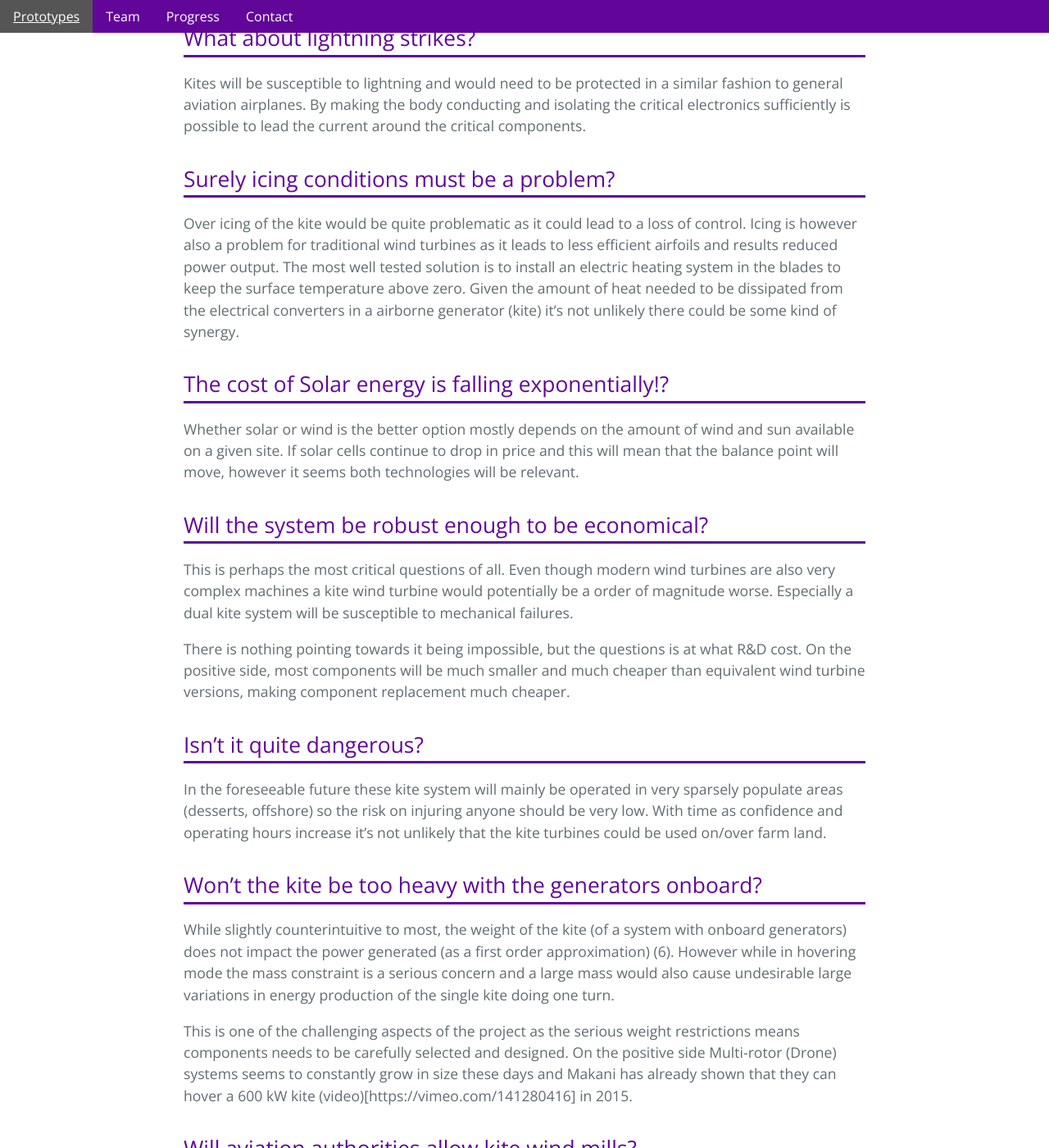
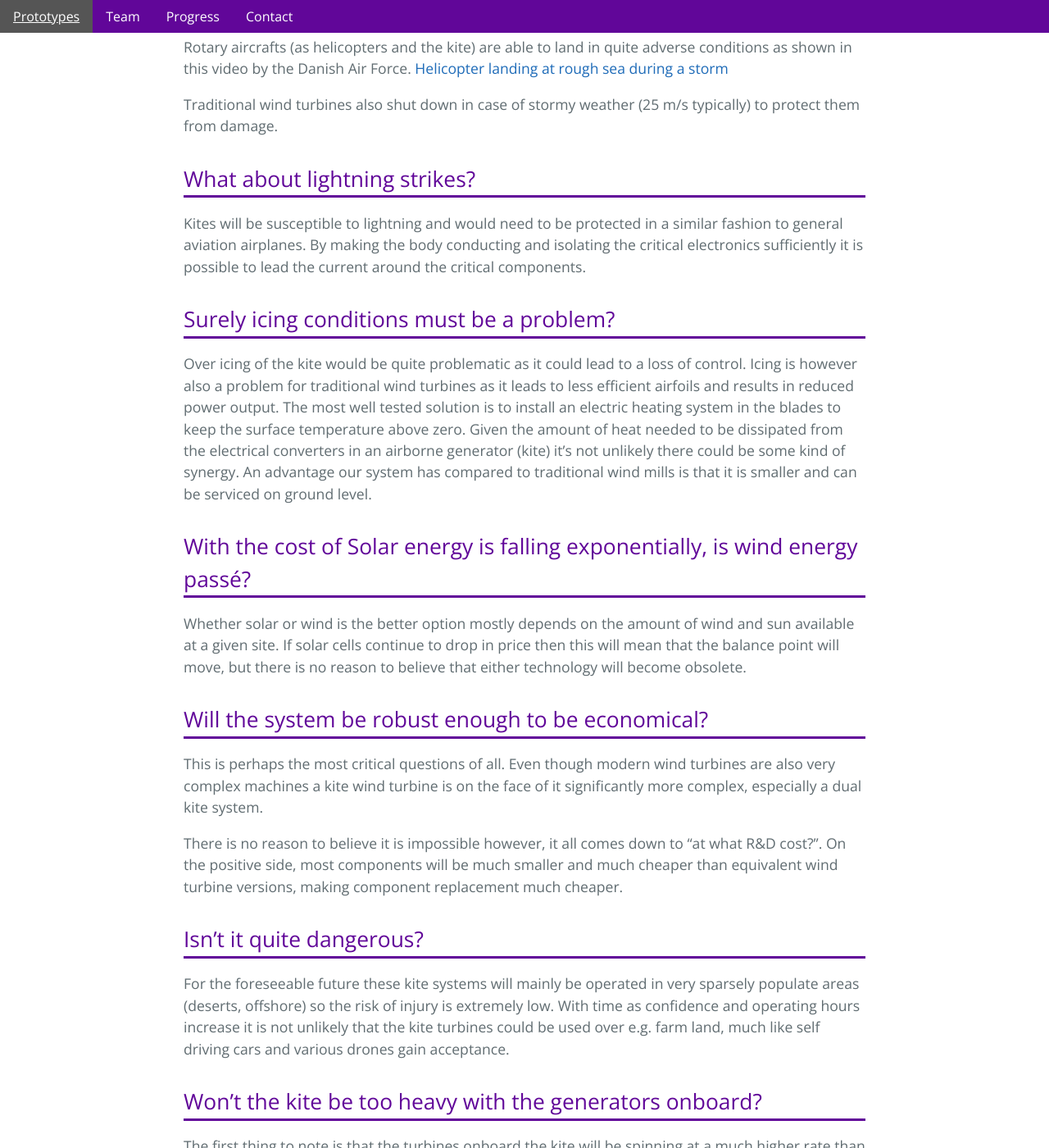
Before and after one commit to kitextech/kitextech.github.io, a Jekyll site: the page built from _posts/2017-03-22-critical-questions.md, in a window 1280 px wide and 1400 px high, scrolled down 1953 px. Shown: the whole window at 82% size. Built offline with Jekyll 4.4.1, drawn with Linux system fonts in a browser that asks for light colours; some of the changed text lies outside the part shown.

Commit message:
Update 2017-03-22-critical-questions.md

```diff
--- a/_posts/2017-03-22-critical-questions.md
+++ b/_posts/2017-03-22-critical-questions.md
@@ -19,49 +19,53 @@
 We do recognize the importance of intellectual property and have and advisor to the team with more than 10 years of IP experience and a PhD in electromechanics and aerodynamics.
 
 ## Don't kites use too much space?
-The energy production per area is an interesting question. Italian researchers have estimated that airborne wind energy systems could increase energy production per unit of land by a factor of 5 to 15 times, but it's not very clear how they arrive at those numbers (7). Until further research has been done on the topic we expect output will be in the same order of magnitude. Interestingly enough for traditional windmills the output per area does not vary with their size [Stiesdal (in Danish) ](https://ing.dk/blog/bliver-vindmoellerne-ved-med-at-vokse-del-ii-192275).
+The energy production per area is an interesting question. Italian researchers have estimated that airborne wind energy systems could increase energy production per unit of land by a factor of 5 to 15 times, but it's not very clear how they arrive at those numbers (7). Until further research has been done on the topic we expect output will be in the same order of magnitude. Interestingly enough for traditional windmills the output per land area does not vary with their size [Stiesdal (in Danish) ](https://ing.dk/blog/bliver-vindmoellerne-ved-med-at-vokse-del-ii-192275).
 
-In any case our primary focus is reducing the cost per unit of energy and, not inreasing the power generated per area.
+In any case our primary focus is reducing the cost per unit of energy, not inreasing the power generated per area of land.
+
+## What happens when the wind stops blowing?
+
+The short answer is that the kite autonomously flies back down to the base station and stays there until the wind picks up again. This is a tough problem, but one that has been solved - numerous drone systems of various types can do this.
 
 ## What happens when a storm hits?
 The kite itself will in normal operations be flying at speeds of up to 80 m/s (just like a sailboat outpaces the wind), much faster than the average storm speeds. _Flying_ the kite during high wind speeds is thus mostly not a problem, but _landing_ it in a controlled manner might be more difficult, for example if it needs maintenance or winds increase further. So it is most likely preferable to land the kites before the wind speeds gets too high.
 
-Rotoray aircrafts (as helicopters and the kite) are able to land in quite adverse conditions as shown in this video by the Danish Air Force. [Helicopter landing at rough sea during a storm](https://youtu.be/ptem1zpHD_s)
+Rotary aircrafts (as helicopters and the kite) are able to land in quite adverse conditions as shown in this video by the Danish Air Force. [Helicopter landing at rough sea during a storm](https://youtu.be/ptem1zpHD_s)
 
 Traditional wind turbines also shut down in case of stormy weather (25 m/s typically) to protect them from damage.
 
 ## What about lightning strikes?
-Kites will be susceptible to lightning and would need to be protected in a similar fashion to general aviation airplanes. By making the body conducting and isolating the critical electronics sufficiently is possible to lead the current around the critical components.
+Kites will be susceptible to lightning and would need to be protected in a similar fashion to general aviation airplanes. By making the body conducting and isolating the critical electronics sufficiently it is possible to lead the current around the critical components.
 
 ## Surely icing conditions must be a problem?
-Over icing of the kite would be quite problematic as it could lead to a loss of control. Icing is however also a problem for traditional wind turbines as it leads to less efficient airfoils and results reduced power output. The most well tested solution is to install an electric heating system in the blades to keep the surface temperature above zero. Given the amount of heat needed to be dissipated from the electrical converters in a airborne generator (kite) it's not unlikely there could be some kind of synergy.
+Over icing of the kite would be quite problematic as it could lead to a loss of control. Icing is however also a problem for traditional wind turbines as it leads to less efficient airfoils and results in reduced power output. The most well tested solution is to install an electric heating system in the blades to keep the surface temperature above zero. Given the amount of heat needed to be dissipated from the electrical converters in an airborne generator (kite) it's not unlikely there could be some kind of synergy. An advantage our system has compared to traditional wind mills is that it is smaller and can be serviced on ground level.
 
-## The cost of Solar energy is falling exponentially!?
-Whether solar or wind is the better option mostly depends on the amount of wind and sun available on a given site. If solar cells continue to drop in price and this will mean that the balance point will move, however it seems both technologies will be relevant.
+## With the cost of Solar energy is falling exponentially, is wind energy passé?
+Whether solar or wind is the better option mostly depends on the amount of wind and sun available at a given site. If solar cells continue to drop in price then this will mean that the balance point will move, but there is no reason to believe that either technology will become obsolete.
 
 ## Will the system be robust enough to be economical?
-This is perhaps the most critical questions of all. Even though modern wind turbines are also very complex machines a kite wind turbine would potentially be a order of magnitude worse. Especially a dual kite system will be susceptible to mechanical failures.
+This is perhaps the most critical questions of all. Even though modern wind turbines are also very complex machines a kite wind turbine is on the face of it significantly more complex, especially a dual kite system.
 
-There is nothing pointing towards it being impossible, but the questions is at what R&D cost. On the positive side, most components will be much smaller and much cheaper than equivalent wind turbine versions, making component replacement much cheaper.
+There is no reason to believe it is impossible however, it all comes down to "at what R&D cost?". On the positive side, most components will be much smaller and much cheaper than equivalent wind turbine versions, making component replacement much cheaper.
 
 ## Isn't it quite dangerous?
-In the foreseeable future these kite system will mainly be operated in very sparsely populate areas (desserts, offshore) so the risk on injuring anyone should be very low. With time as confidence and operating hours increase it's not unlikely that the kite turbines could be used on/over farm land.
+For the foreseeable future these kite systems will mainly be operated in very sparsely populate areas (deserts, offshore) so the risk of injury is extremely low. With time as confidence and operating hours increase it is not unlikely that the kite turbines could be used over e.g. farm land, much like self driving cars and various drones gain acceptance.
 
 ## Won't the kite be too heavy with the generators onboard?
-While slightly counterintuitive to most, the weight of the kite (of a system with onboard generators) does not impact the power generated (as a first order approximation) (6). However while in hovering mode the mass constraint is a serious concern and a large mass would also cause undesirable large variations in energy production of the single kite doing one turn.
+The first thing to note is that the turbines onboard the kite will be spinning at a much higher rate than those in a traditional windmill, which means that for a given power output they can be made much smaller.
 
-This is one of the challenging aspects of the project as the serious weight restrictions means components needs to be carefully selected and designed. On the positive side Multi-rotor (Drone) systems seems to constantly grow in size these days and Makani has already shown that they can hover a 600 kW kite (video)[https://vimeo.com/141280416] in 2015.
+Secondly, while it may seem counterintuitive, the weight of the kite as it is flying and generating energy does not impact the power generated (as a first order approximation) (6). However while in hovering mode, on its way to or from the base, the mass constraint is a serious concern.
+
+This is one of the challenging aspects of the project as the serious weight restrictions means components needs to be carefully selected and designed. On the positive side, viable multi-rotor (drone) systems constantly grow in size and Makani already showed in 2015 that they could hover a 600 kW kite (video)[https://vimeo.com/141280416].
 
 ## Will aviation authorities allow kite wind mills?
-Ampyx power (Netherlands), Kitemill (Norway) and Makani (USA) has been all allowed to setup test with commercial size tether lengths. It seems there is a willingness from the aviation agencies to be cooperative in finding solutions.
+Ampyx power (Netherlands), Kitemill (Norway) and Makani (USA) have all been allowed to perform tests with commercial scale tether lengts, so it seems there is a willingness from the aviation agencies to be cooperative in finding solutions.
 
 ## How long time will it take to develop?
-With a Elon Musk timeline the kite would be producing energy mega watts by 2020, realistically add a year or two.
+With an Elon Musk timeline the kite would be producing energy mega watts by 2020; realistically add a year or two.
 
 ## What will be the R&D cost
-In order to get to a commercially viable system some industry estimates are in the order of 100 M USD, which doesn't seems unreasonable, but possibly more. Development cost of the last iteration of the giant offshore wind turbines (by Siemens and Vestas) are in the order of 500 M USD.
-
-
+In order to get to a commercially viable system some industry estimates are in the order of 100 M USD, which is in line with our own calculations. For comparison, the development costs for the latest iteration of the largest offshore wind turbines (by Siemens and Vestas) are on the order of 500 M USD. We expect to be able to cover a large part of this through government grants.
 
 1. Payne, Peter R., and Charles McCutchen. "Self-erecting windmill." U.S. Patent No. 3,987,987. 26 Oct. 1976.
 
```
